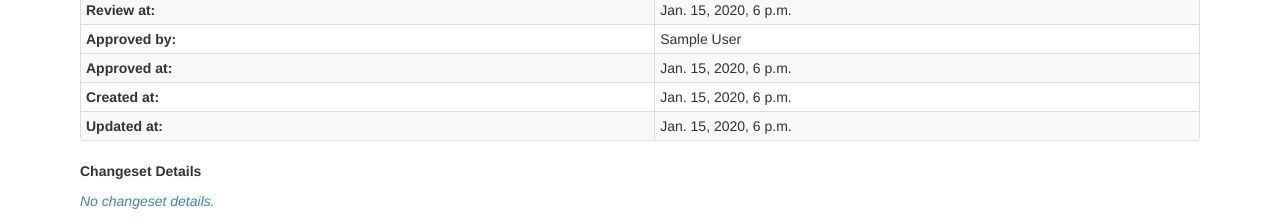
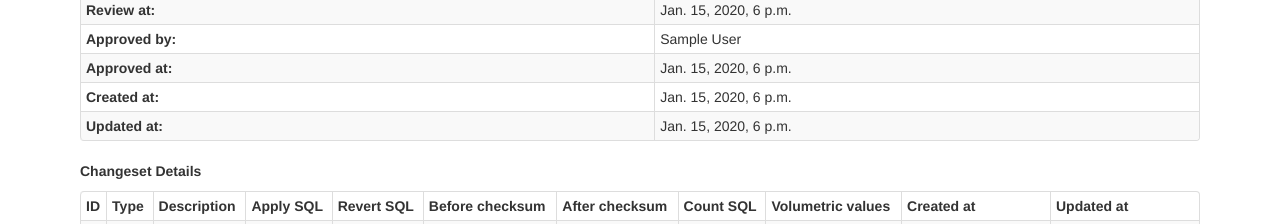
Before and after one commit to emedez/schemanizer, a Django app: page /schemanizer/changeset/1/ in a window 1280 px wide. Shown: the part 327-551 px from the top of the page. Run offline with Django 3.2, Linux system fonts and the light colour scheme; the visitor is signed in with stand-in values (Sample User, id 1); data comes from the database, SQL or seed files in the repository; tables that the repository leaves empty hold one stand-in row (values such as "Sample post"); data that the repository does not hold is empty; some libraries are stand-ins or nearby versions.

Commit message:
PDBT-56: Fixed missing changeset details.

```diff
--- a/schemanizerproj/templates/schemanizer/changeset_view.html
+++ b/schemanizerproj/templates/schemanizer/changeset_view.html
@@ -64,7 +64,7 @@
         </table>
 
         <p><strong>Changeset Details</strong></p>
-        {% if changeset.changesetdetail_set.all %}
+        {% if changeset.changeset_details.all %}
             <table class="table table-striped table-condensed table-bordered table-hover">
                 <thead>
                     <tr>
@@ -82,7 +82,7 @@
                     </tr>
                 </thead>
                 <tbody>
-                    {% for detail in changeset.changesetdetail_set.all %}
+                    {% for detail in changeset.changeset_details.all %}
                         <tr>
                             <td>{{ detail.id }}</td>
                             <td>{{ detail.type }}</td>
```
